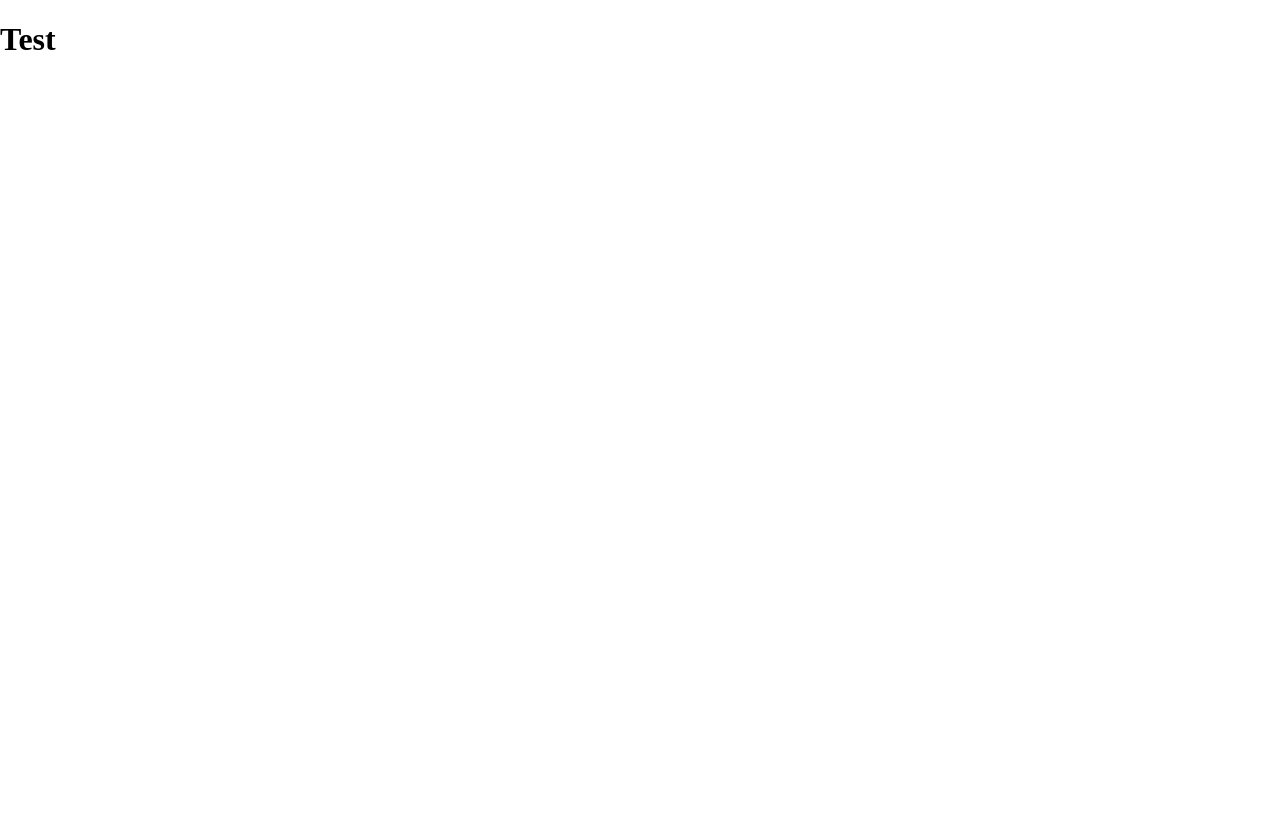
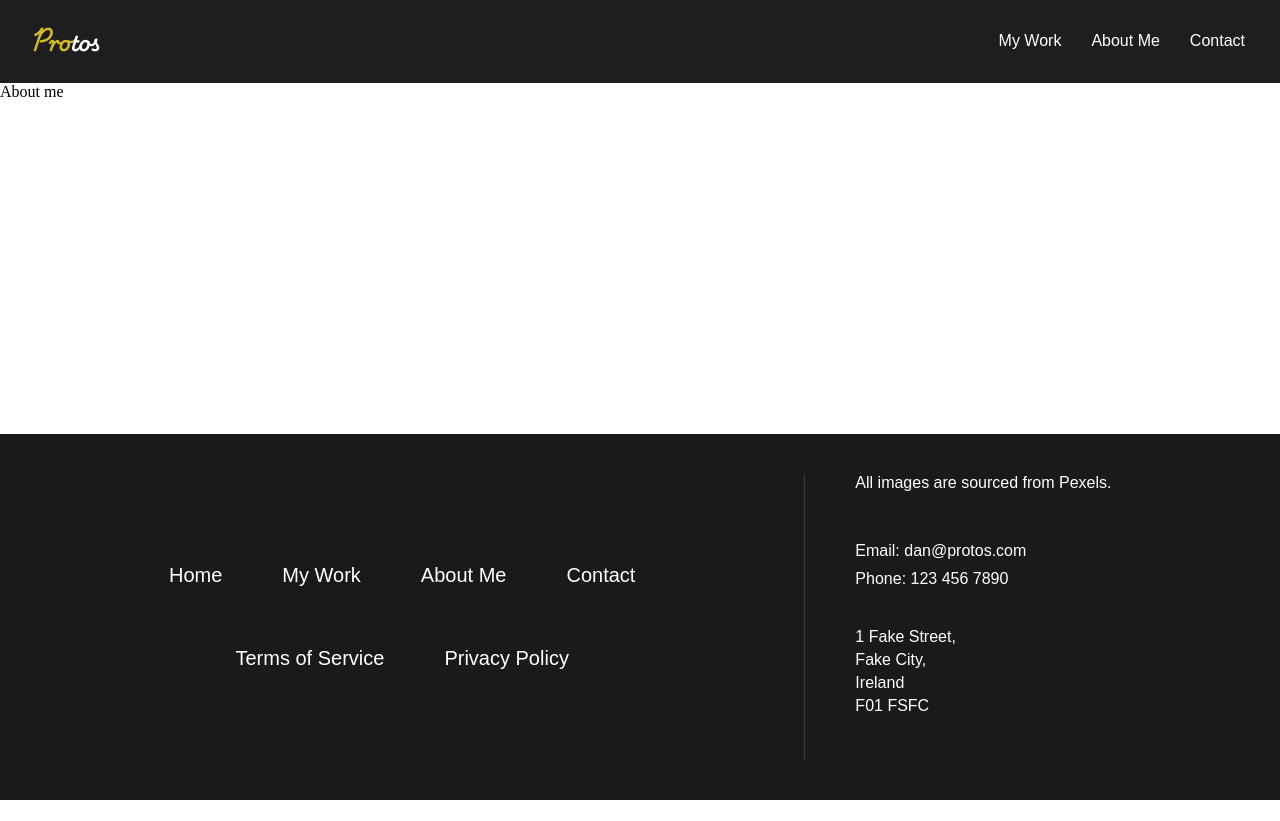
Before and after one commit to andre2xu/portfolio_photographer_portfolio, a React (Create React App) app: page / in a window 1280 px wide. After the commit the page ends 800 px from the top, so only its background shows below. Built offline with nearby package versions, Linux system fonts and the light colour scheme.

Commit message:
Created a stylesheet for the about me page and added the navbar and footer to it.

```diff
--- a/src/sass/_Footer.scss
+++ b/src/sass/_Footer.scss
@@ -4,6 +4,7 @@
         background-color: #191a1c;
         color: #fff;
         font-family: Arial, Helvetica, sans-serif;
+        margin-top: auto;
 
         ul {
             list-style: none;
--- a/src/sass/index.scss
+++ b/src/sass/index.scss
@@ -1,6 +1,7 @@
 @import 'Navbar';
 @import 'Footer';
 @import 'HomePageStylesheet';
+@import 'AboutMePageStylesheet';
 
 @font-face {
     font-family: PlaywriteCU-Regular;
@@ -20,6 +21,8 @@ body {
         @include Footer();
 
         @include HomePageStylesheet();
+
+        @include AboutMePageStylesheet();
     }
 
     @media screen and (max-width: 249px) {
--- a/src/views/AboutMe.tsx
+++ b/src/views/AboutMe.tsx
@@ -1,6 +1,20 @@
+// shared components
+import Navbar from '../components/Navbar';
+import Footer from '../components/Footer';
+
+
+
 function AboutMe() {
     return (
-        <h1>Test</h1>
+        <div id='about-me-page'>
+            <Navbar />
+
+            <main>
+                About me
+            </main>
+
+            <Footer />
+        </div>
     );
 };
 
```
Also changed, not shown: src/sass/_AboutMePageStylesheet.scss (added, +7 -0 lines), public/index.css.
